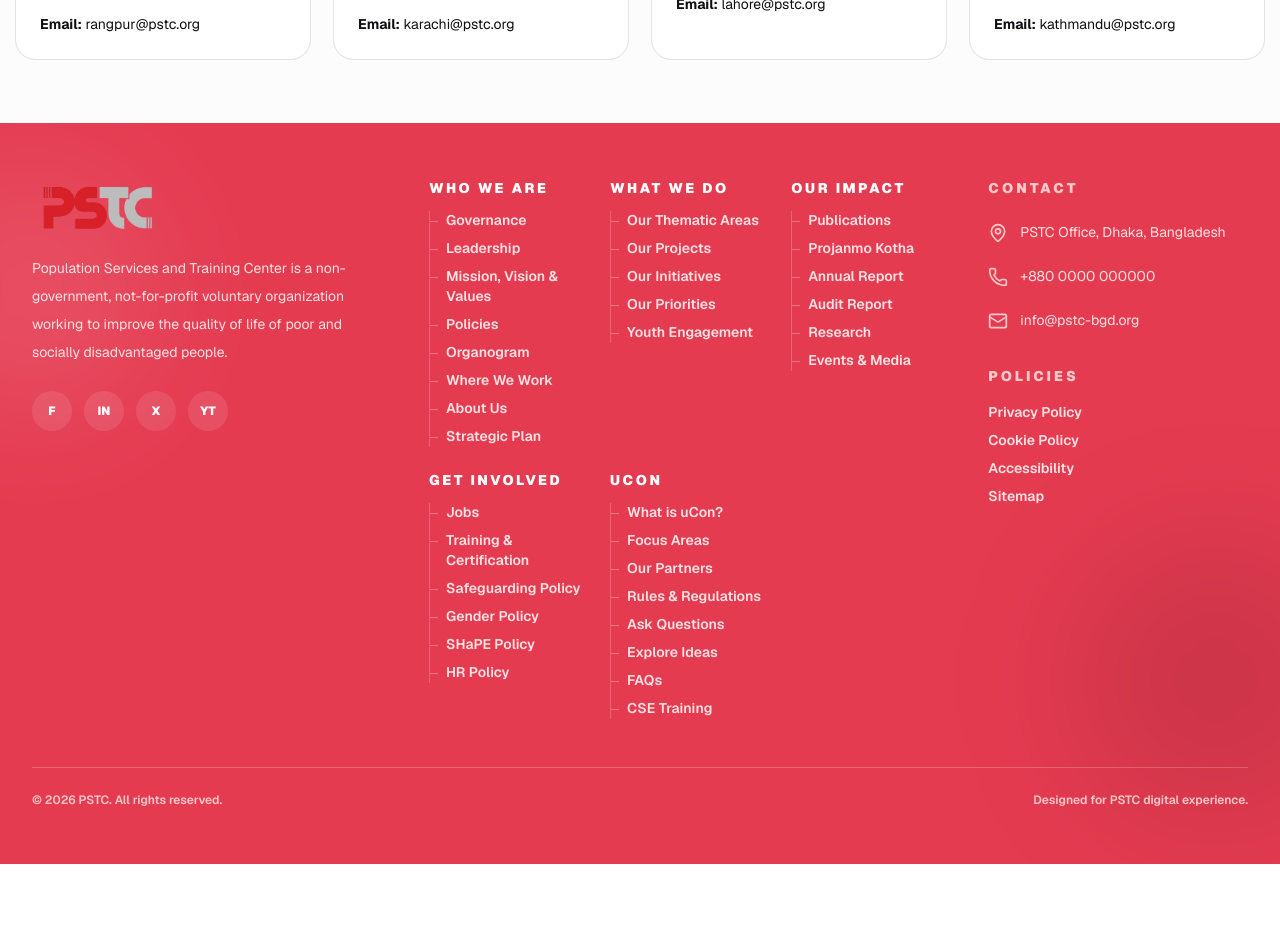
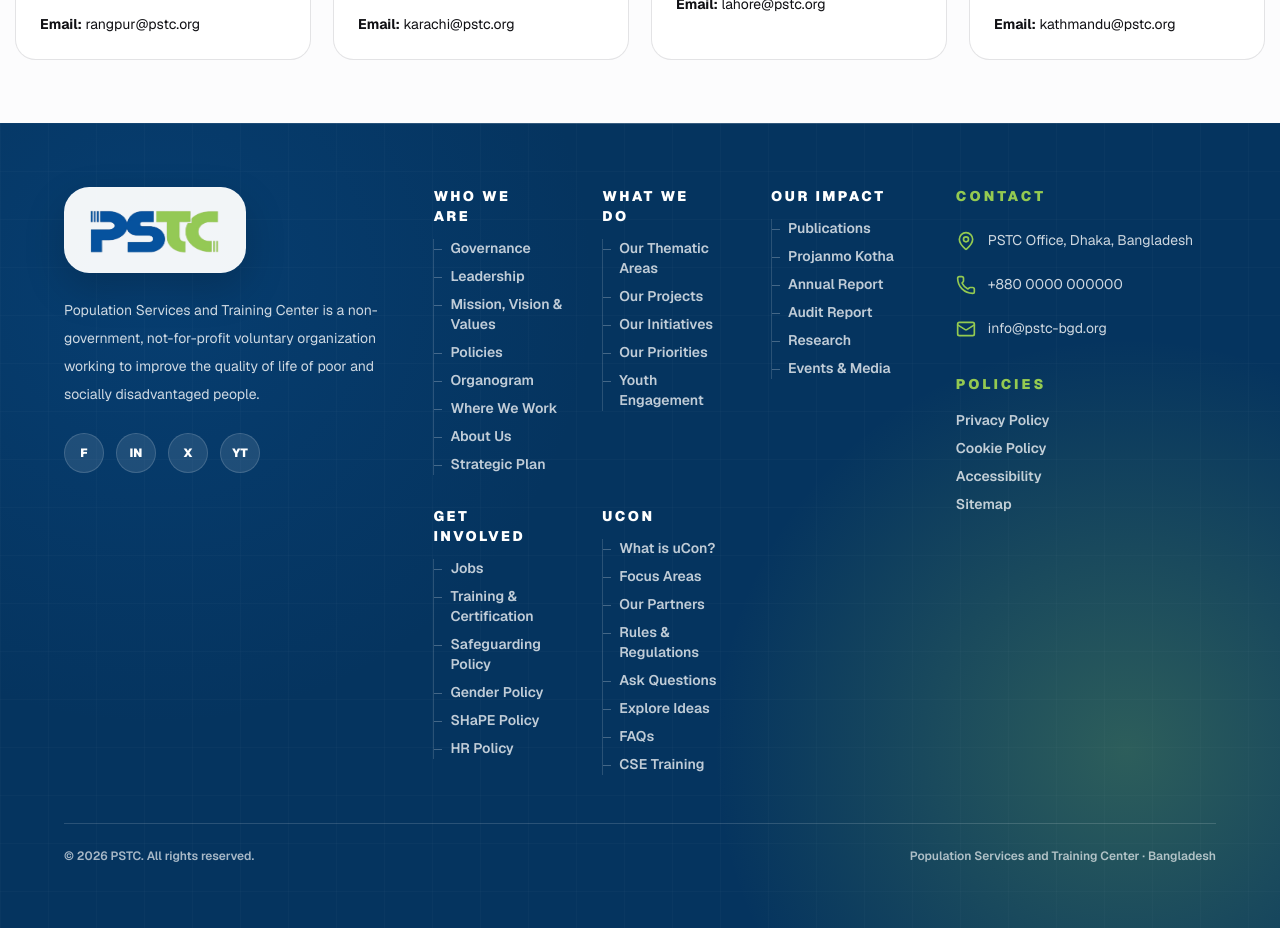
Before and after one commit to estiakahmed98/pstc, a Next.js app: page /contact in a window 1280 px wide. Shown: the part 1380-2308 px from the top of the page. Before the commit the page ends 2244 px from the top, so only its background shows below. Built offline with nearby package versions, Linux system fonts and the light colour scheme.

Commit message:
footer updated !

```diff
--- a/components/landing/Footer.tsx
+++ b/components/landing/Footer.tsx
@@ -2,6 +2,8 @@
 
 import Link from "next/link";
 import { Mail, MapPin, Phone, ArrowUpRight } from "lucide-react";
+import { usePstcLogo } from "@/lib/use-pstc-logo";
+import { cn } from "@/lib/utils";
 
 type FooterNode = {
   label: string;
@@ -106,59 +108,86 @@ const policyLinks = [
   { label: "Sitemap", href: "/sitemap" },
 ];
 
+const socialLinks = [
+  { label: "Facebook", short: "f" },
+  { label: "LinkedIn", short: "in" },
+  { label: "X", short: "x" },
+  { label: "YouTube", short: "yt" },
+] as const;
+
 export default function Footer() {
+  const logoSrc = usePstcLogo();
+  const year = new Date().getFullYear();
+
   return (
-    <footer className="relative overflow-hidden bg-[#E53B51] px-4 py-14 text-white sm:px-6 lg:px-8">
-      <div className="pointer-events-none absolute -left-24 top-10 h-64 w-64 rounded-full bg-white/10 blur-3xl" />
-      <div className="pointer-events-none absolute -right-20 bottom-10 h-72 w-72 rounded-full bg-black/10 blur-3xl" />
+    <footer className="relative overflow-hidden bg-[var(--pstc-primary-deep)] text-primary-foreground">
+      <div
+        aria-hidden
+        className="pointer-events-none absolute inset-0 bg-[radial-gradient(circle_at_12%_20%,var(--pstc-primary-glow),transparent_34%),radial-gradient(circle_at_88%_78%,var(--pstc-secondary-glow),transparent_32%)]"
+      />
+      <div
+        aria-hidden
+        className="pointer-events-none absolute inset-0 bg-[linear-gradient(to_right,rgba(255,255,255,0.05)_1px,transparent_1px),linear-gradient(to_bottom,rgba(255,255,255,0.05)_1px,transparent_1px)] bg-[size:48px_48px] opacity-40"
+      />
+      <div
+        aria-hidden
+        className="pointer-events-none absolute inset-x-0 top-0 h-px bg-linear-to-r from-transparent via-white/20 to-transparent"
+      />
 
-      <div className="relative mx-auto grid max-w-7xl gap-10 lg:grid-cols-[1.1fr_1.6fr_0.8fr]">
-        <div className="animate-pstc-fade-up">
-          <Link href="/" className="mb-5 flex items-center gap-3">
+      <div className="container-pstc relative z-10 px-4 py-14 sm:px-6 lg:px-8 lg:py-16">
+        <div className="grid gap-12 lg:grid-cols-[1.05fr_1.55fr_0.85fr] lg:gap-10 xl:gap-12">
+          <div>
+            <Link href="/" className="group mb-6 inline-flex">
+              <span className="inline-flex rounded-2xl border border-white/15 bg-white/95 p-2.5 shadow-[0_16px_40px_rgba(0,0,0,0.18)] transition duration-300 group-hover:scale-[1.02]">
                 <img
-              src="/logo-white.png"
+                  src={logoSrc}
                   alt="PSTC Logo"
-              className="h-14 w-auto rounded-xl transition duration-300 hover:scale-105"
+                  className="h-12 w-28 sm:h-14 sm:w-32 xl:h-16 xl:w-40"
                 />
+              </span>
             </Link>
 
-          <p className="max-w-md text-sm leading-7 text-red-100">
+            <p className="max-w-md text-sm leading-7 text-primary-foreground/80">
               Population Services and Training Center is a non-government,
               not-for-profit voluntary organization working to improve the quality
               of life of poor and socially disadvantaged people.
             </p>
 
-          <div className="mt-6 flex gap-3">
-            {["f", "in", "x", "yt"].map((social) => (
+            <div className="mt-6 flex flex-wrap gap-3">
+              {socialLinks.map((social) => (
                 <Link
-                key={social}
+                  key={social.label}
                   href="#"
-                className="flex h-10 w-10 items-center justify-center rounded-full bg-white/10 text-xs font-black uppercase text-white transition duration-300 hover:-translate-y-1 hover:bg-white hover:text-red-700"
+                  aria-label={social.label}
+                  className={cn(
+                    "flex size-10 items-center justify-center rounded-full border border-white/15 bg-white/10 text-xs font-black uppercase",
+                    "text-primary-foreground transition duration-300 hover:-translate-y-0.5 hover:border-[var(--pstc-secondary)] hover:bg-[var(--pstc-secondary)] hover:text-[var(--pstc-secondary-foreground)]",
+                  )}
                 >
-                {social}
+                  {social.short}
                 </Link>
               ))}
             </div>
           </div>
 
-        <div className="animate-pstc-fade-up animation-delay-200">
-          <div className="grid gap-6 sm:grid-cols-2 lg:grid-cols-3">
+          <div>
+            <div className="grid gap-8 sm:grid-cols-2 lg:grid-cols-3">
               {footerMenus.map((menu) => (
                 <div key={menu.href} className="group">
                   <Link
                     href={menu.href}
-                  className="mb-3 flex items-center gap-2 text-sm font-black uppercase tracking-[0.18em] text-white transition hover:text-red-100"
+                    className="mb-3 flex items-center gap-2 text-sm font-black uppercase tracking-[0.18em] text-primary-foreground transition hover:text-[var(--pstc-secondary)]"
                   >
                     {menu.label}
-                  <ArrowUpRight className="h-3.5 w-3.5 opacity-0 transition group-hover:opacity-100" />
+                    <ArrowUpRight className="size-3.5 opacity-0 transition group-hover:opacity-100" />
                   </Link>
 
-                <div className="grid gap-2 border-l border-white/20 pl-4">
+                  <div className="grid gap-2 border-l border-white/15 pl-4">
                     {menu.children?.map((child) => (
                       <Link
                         key={child.href}
                         href={child.href}
-                      className="relative text-sm font-semibold leading-5 text-red-100 transition duration-300 before:absolute before:-left-4 before:top-2.5 before:h-px before:w-2 before:bg-white/30 hover:translate-x-1 hover:text-white"
+                        className="relative text-sm font-semibold leading-5 text-primary-foreground/75 transition duration-300 before:absolute before:-left-4 before:top-2.5 before:h-px before:w-2 before:bg-white/25 hover:translate-x-1 hover:text-primary-foreground"
                       >
                         {child.label}
                       </Link>
@@ -169,37 +198,37 @@ export default function Footer() {
             </div>
           </div>
 
-        <div className="animate-pstc-fade-up animation-delay-300">
-          <h3 className="mb-5 text-sm font-black uppercase tracking-[0.22em] text-red-200">
+          <div>
+            <h3 className="mb-5 text-sm font-black uppercase tracking-[0.22em] text-[var(--pstc-secondary)]">
               Contact
             </h3>
 
-          <div className="grid gap-4 text-sm leading-7 text-red-100">
+            <div className="grid gap-4 text-sm leading-7 text-primary-foreground/80">
               <p className="flex gap-3">
-              <MapPin className="mt-1 h-5 w-5 shrink-0 text-red-200" />
+                <MapPin className="mt-1 size-5 shrink-0 text-[var(--pstc-secondary)]" />
                 PSTC Office, Dhaka, Bangladesh
               </p>
               <p className="flex items-center gap-3">
-              <Phone className="h-5 w-5 text-red-200" />
+                <Phone className="size-5 text-[var(--pstc-secondary)]" />
                 +880 0000 000000
               </p>
               <p className="flex items-center gap-3">
-              <Mail className="h-5 w-5 text-red-200" />
+                <Mail className="size-5 text-[var(--pstc-secondary)]" />
                 info@pstc-bgd.org
               </p>
             </div>
 
             <div className="mt-8">
-            <h3 className="mb-4 text-sm font-black uppercase tracking-[0.22em] text-red-200">
+              <h3 className="mb-4 text-sm font-black uppercase tracking-[0.22em] text-[var(--pstc-secondary)]">
                 Policies
               </h3>
 
-            <div className="grid gap-2 text-sm font-semibold text-red-100">
+              <div className="grid gap-2 text-sm font-semibold text-primary-foreground/75">
                 {policyLinks.map((item) => (
                   <Link
                     key={item.href}
                     href={item.href}
-                  className="transition hover:translate-x-1 hover:text-white"
+                    className="transition hover:translate-x-1 hover:text-primary-foreground"
                   >
                     {item.label}
                   </Link>
@@ -209,9 +238,10 @@ export default function Footer() {
           </div>
         </div>
 
-      <div className="relative mx-auto mt-12 flex max-w-7xl flex-col gap-4 border-t border-white/20 pt-6 text-xs font-semibold text-red-200 sm:flex-row sm:items-center sm:justify-between">
-        <p>© {new Date().getFullYear()} PSTC. All rights reserved.</p>
-        <p>Designed for PSTC digital experience.</p>
+        <div className="mt-12 flex flex-col gap-4 border-t border-white/15 pt-6 text-xs font-semibold text-primary-foreground/65 sm:flex-row sm:items-center sm:justify-between">
+          <p>© {year} PSTC. All rights reserved.</p>
+          <p>Population Services and Training Center · Bangladesh</p>
+        </div>
       </div>
     </footer>
   );
--- a/components/landing/HeaderMegaMenu.tsx
+++ b/components/landing/HeaderMegaMenu.tsx
@@ -11,6 +11,7 @@ import {
 } from "lucide-react";
 import { useEffect, useState } from "react";
 import { ThemeToggle } from "@/components/theme-toggle";
+import { usePstcLogo } from "@/lib/use-pstc-logo";
 import { Button as MovingBorderButton } from "@/components/ui/moving-border";
 import { cn } from "@/lib/utils";
 import { BackgroundGradient } from "../ui/background-gradient";
@@ -907,44 +908,7 @@ export default function HeaderMegaMenu() {
   const [activeMenu, setActiveMenu] = useState<MegaMenu | null>(null);
   const [previewNode, setPreviewNode] = useState<MenuNode | null>(null);
   const [mobileOpen, setMobileOpen] = useState(false);
-  const [logoSrc, setLogoSrc] = useState("/pstc_logo_2.png");
-
-  useEffect(() => {
-    const readLogo = () =>
-      document.documentElement.classList.contains("theme-pstc-red-grey")
-        ? "/pstc_logo.png"
-        : "/pstc_logo_2.png";
-
-    const syncLogo = () => {
-      setLogoSrc(readLogo());
-    };
-
-    syncLogo();
-
-    const handleThemeChange = () => {
-      syncLogo();
-    };
-
-    const handleStorageChange = (event: StorageEvent) => {
-      if (event.key === "pstc-theme") {
-        syncLogo();
-      }
-    };
-
-    window.addEventListener(
-      "pstc-theme-change",
-      handleThemeChange as EventListener,
-    );
-    window.addEventListener("storage", handleStorageChange);
-
-    return () => {
-      window.removeEventListener(
-        "pstc-theme-change",
-        handleThemeChange as EventListener,
-      );
-      window.removeEventListener("storage", handleStorageChange);
-    };
-  }, []);
+  const logoSrc = usePstcLogo();
 
   useEffect(() => {
     if (!activeMenu) {
--- /dev/null
+++ b/lib/use-pstc-logo.ts
@@ -0,0 +1,61 @@
+"use client";
+
+import { useEffect, useState } from "react";
+
+export const PSTC_LOGO_BLUE_GREEN = "/pstc_logo_2.png";
+export const PSTC_LOGO_RED_GREY = "/pstc_logo.png";
+
+export function getPstcLogoSrc() {
+  if (typeof document === "undefined") {
+    return PSTC_LOGO_BLUE_GREEN;
+  }
+
+  return document.documentElement.classList.contains("theme-pstc-red-grey")
+    ? PSTC_LOGO_RED_GREY
+    : PSTC_LOGO_BLUE_GREEN;
+}
+
+export function usePstcLogo() {
+  const [logoSrc, setLogoSrc] = useState(PSTC_LOGO_BLUE_GREEN);
+
+  useEffect(() => {
+    const syncLogo = () => {
+      setLogoSrc(getPstcLogoSrc());
+    };
+
+    syncLogo();
+
+    const handleThemeChange = () => {
+      syncLogo();
+    };
+
+    const handleStorageChange = (event: StorageEvent) => {
+      if (event.key === "pstc-theme") {
+        syncLogo();
+      }
+    };
+
+    const observer = new MutationObserver(syncLogo);
+    observer.observe(document.documentElement, {
+      attributes: true,
+      attributeFilter: ["class"],
+    });
+
+    window.addEventListener(
+      "pstc-theme-change",
+      handleThemeChange as EventListener,
+    );
+    window.addEventListener("storage", handleStorageChange);
+
+    return () => {
+      observer.disconnect();
+      window.removeEventListener(
+        "pstc-theme-change",
+        handleThemeChange as EventListener,
+      );
+      window.removeEventListener("storage", handleStorageChange);
+    };
+  }, []);
+
+  return logoSrc;
+}
```
Lines whose indentation alone changed are shown as unchanged.
